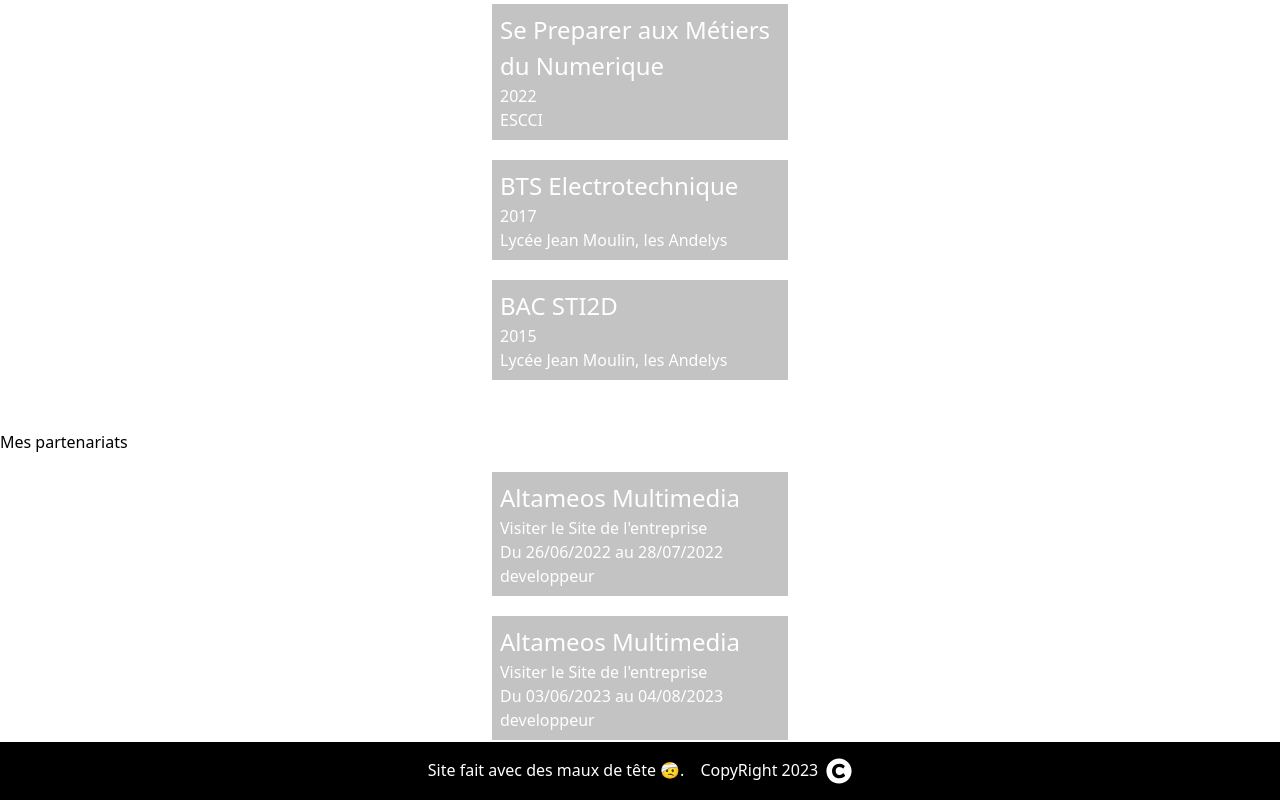
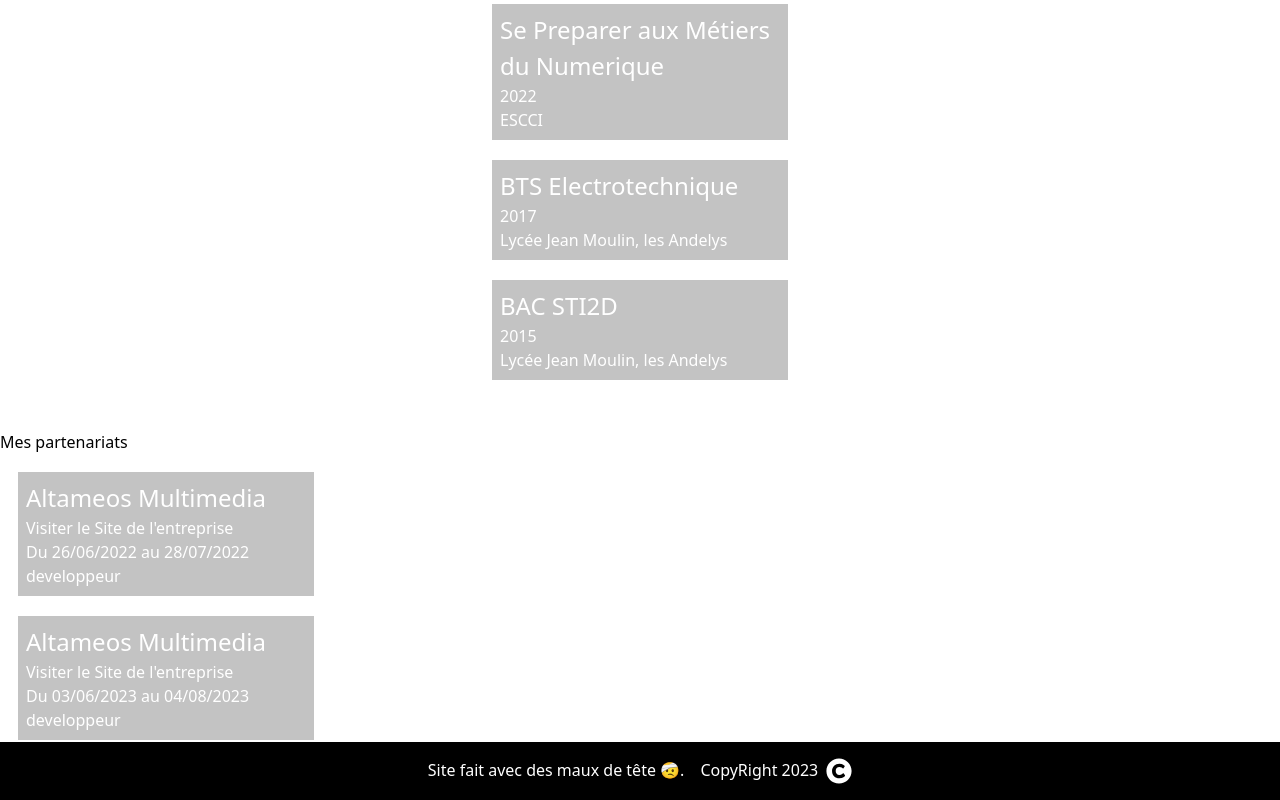
Before and after one commit to griffpm/portfolio2, a Next.js app: page / in a window 1280 px wide. Shown: the part 1565-2365 px from the top of the page. Built offline with nearby package versions, Linux system fonts and the light colour scheme.

Commit message:
Update CardEmploi.js

```diff
--- a/src/components/cards/CardEmploi.js
+++ b/src/components/cards/CardEmploi.js
@@ -2,7 +2,7 @@ import React from 'react'
 
 export default function CardEmploi({entreprise, urlEntreprise, date1, date2, post}) {
   return (
-    <div className='bg-[#c3c3c3] w-[300px] border-[2px] border-solid border-[var(--color-g)] mx-auto mt-4 p-2 text-[1rem] text-[var(--color-g)]'>
+    <div className='bg-[#c3c3c3] w-[300px] border-[2px] border-solid border-[var(--color-g)] mx-4 mt-4 p-2 text-[1rem] text-[var(--color-g)]'>
         <p className=" text-[1.5rem]">{entreprise}</p>
         <a href={urlEntreprise}>Visiter le Site de l'entreprise</a>
         <p>Du {date1} au {date2}</p>
```
